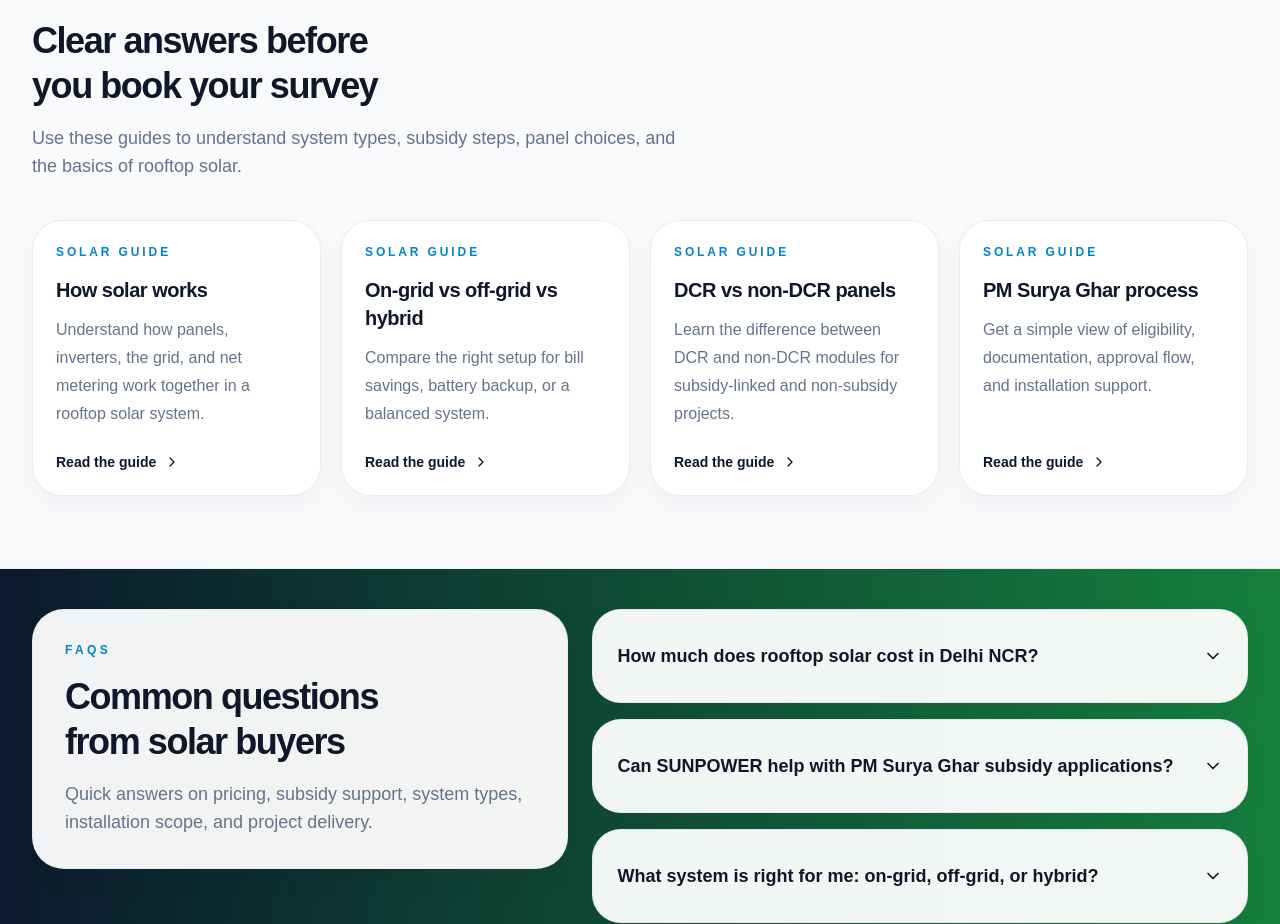
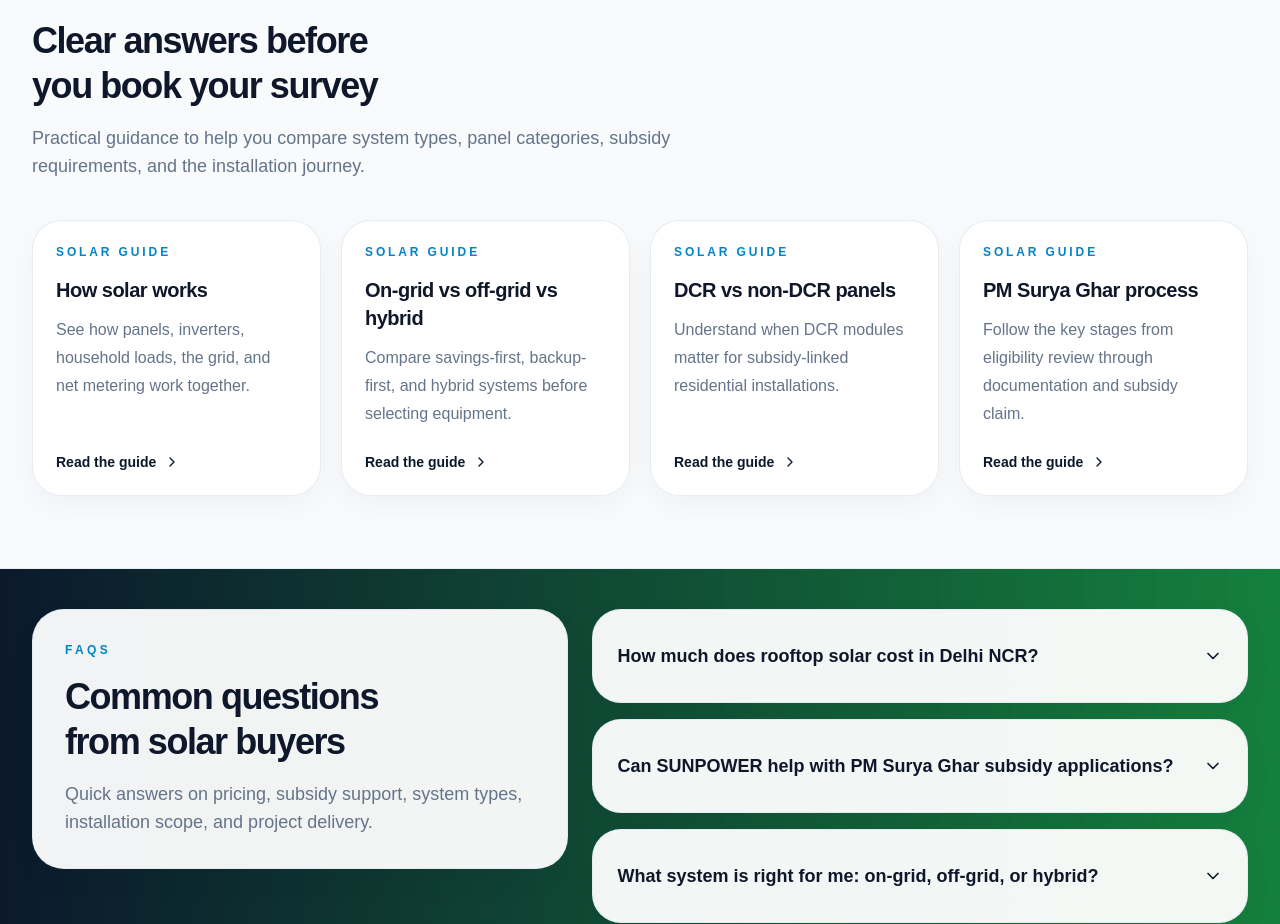
Before and after one commit to dhananjayvj/sunpower, a Next.js app: page / in a window 1280 px wide. Shown: the part 9683-10607 px from the top of the page. Built offline with nearby package versions, Linux system fonts and the light colour scheme.

Commit message:
Refine expandable resource animation

```diff
--- a/src/components/sunpower-site.tsx
+++ b/src/components/sunpower-site.tsx
@@ -815,7 +815,7 @@ export function SunPowerSite() {
           <SectionHeading
             eyebrow="Resources"
             title="Clear answers before you book your survey"
-            description="Use these guides to understand system types, subsidy steps, panel choices, and the basics of rooftop solar."
+            description="Practical guidance to help you compare system types, panel categories, subsidy requirements, and the installation journey."
           />
 
           <div className="mt-10 grid gap-5 md:grid-cols-2 xl:grid-cols-4">
@@ -845,8 +845,8 @@ export function SunPowerSite() {
                   </article>
                 </ExpandableScreenTrigger>
                 <ExpandableScreenContent className="border border-slate-200/80 shadow-[0_24px_80px_rgba(15,23,42,0.18)]">
-                  <div className="min-h-full bg-[linear-gradient(180deg,#ffffff_0%,#f8fafc_100%)] p-7 sm:p-12">
-                    <div className="max-w-2xl pt-10 sm:pt-4">
+                  <div className="bg-[linear-gradient(180deg,#ffffff_0%,#f8fafc_100%)] p-7 sm:p-10 lg:p-12">
+                    <div className="max-w-2xl">
                       <p className="text-xs font-semibold uppercase tracking-[0.28em] text-accent-blue">
                         Solar guide
                       </p>
@@ -857,7 +857,7 @@ export function SunPowerSite() {
                       <div className="mt-8 border-t border-slate-200 pt-7">
                         <p className="text-base leading-8 text-slate-700">{card.detail}</p>
                       </div>
-                      <a href="#contact" className="button-primary mt-9 inline-flex">
+                      <a href="/#contact" className="button-primary mt-9 inline-flex">
                         Discuss your requirement
                         <ChevronRight className="h-4 w-4" />
                       </a>
--- a/src/components/ui/expandable-screen.tsx
+++ b/src/components/ui/expandable-screen.tsx
@@ -166,18 +166,35 @@ export function ExpandableScreenContent({
   return (
     <AnimatePresence initial={false}>
       {isExpanded && (
-        <div className="fixed inset-0 z-[60] flex items-center justify-center bg-slate-950/35 p-3 backdrop-blur-sm sm:p-5">
+        <div className="fixed inset-0 z-[60] flex items-center justify-center p-3 sm:p-5">
+          <motion.div
+            initial={{ opacity: 0 }}
+            animate={{ opacity: 1 }}
+            exit={{ opacity: 0 }}
+            transition={{ duration: 0.22 }}
+            onClick={collapse}
+            aria-hidden="true"
+            className="absolute inset-0 bg-slate-950/35 backdrop-blur-sm"
+          />
           <motion.div
             layout
             layoutId={layoutId}
-            transition={{ duration: animationDuration, ease: [0.23, 1, 0.32, 1] }}
+            transition={{
+              layout: {
+                type: "spring",
+                stiffness: 260,
+                damping: 30,
+                mass: 0.85,
+              },
+              borderRadius: { duration: animationDuration, ease: [0.23, 1, 0.32, 1] },
+            }}
             style={{ borderRadius: contentRadius }}
-            className={`relative flex h-full max-h-[min(760px,calc(100dvh-1.5rem))] w-full max-w-4xl overflow-y-auto bg-white ${className}`}
+            className={`relative z-10 flex h-auto max-h-[calc(100dvh-1.5rem)] w-full max-w-4xl overflow-y-auto bg-white ${className}`}
           >
             <motion.div
-              initial={{ opacity: 0, y: 12 }}
+              initial={{ opacity: 0, y: 8 }}
               animate={{ opacity: 1, y: 0 }}
-              transition={{ delay: 0.12, duration: 0.35 }}
+              transition={{ delay: 0.1, duration: 0.28, ease: [0.23, 1, 0.32, 1] }}
               className="relative z-10 w-full"
             >
               {children}
--- a/src/lib/site.ts
+++ b/src/lib/site.ts
@@ -329,28 +329,28 @@ export const resourceCards = [
   {
     title: "How solar works",
     description:
-      "Understand how panels, inverters, the grid, and net metering work together in a rooftop solar system.",
+      "See how panels, inverters, household loads, the grid, and net metering work together.",
     detail:
       "Solar panels produce DC electricity, the inverter converts it to usable AC power, and the home consumes generation before drawing from the grid. Net metering records exported surplus so the bill reflects the net energy used.",
   },
   {
     title: "On-grid vs off-grid vs hybrid",
     description:
-      "Compare the right setup for bill savings, battery backup, or a balanced system.",
+      "Compare savings-first, backup-first, and hybrid systems before selecting equipment.",
     detail:
       "On-grid systems prioritize savings and work with the utility grid, while off-grid systems rely on batteries for independent backup. Hybrid systems combine grid savings with stored power for outage resilience.",
   },
   {
     title: "DCR vs non-DCR panels",
     description:
-      "Learn the difference between DCR and non-DCR modules for subsidy-linked and non-subsidy projects.",
+      "Understand when DCR modules matter for subsidy-linked residential installations.",
     detail:
       "DCR modules use domestically manufactured cells and are generally required for subsidy-linked residential projects. Non-DCR modules can suit projects where subsidy eligibility is not part of the brief.",
   },
   {
     title: "PM Surya Ghar process",
     description:
-      "Get a simple view of eligibility, documentation, approval flow, and installation support.",
+      "Follow the key stages from eligibility review through documentation and subsidy claim.",
     detail:
       "The process typically covers eligibility review, documents, vendor selection, installation, inspection, and subsidy claim steps. SUNPOWER helps homeowners prepare the required information and coordinate the installation workflow.",
   },
```
